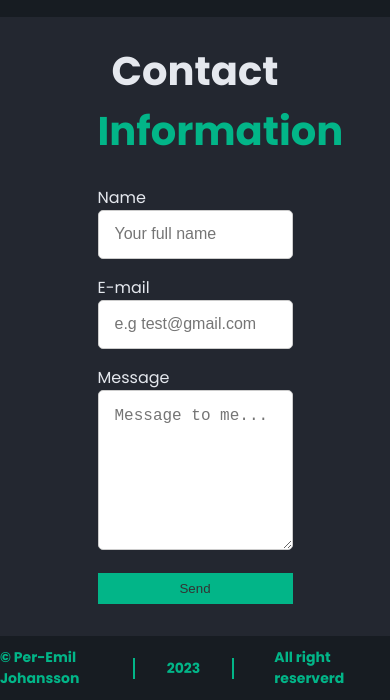
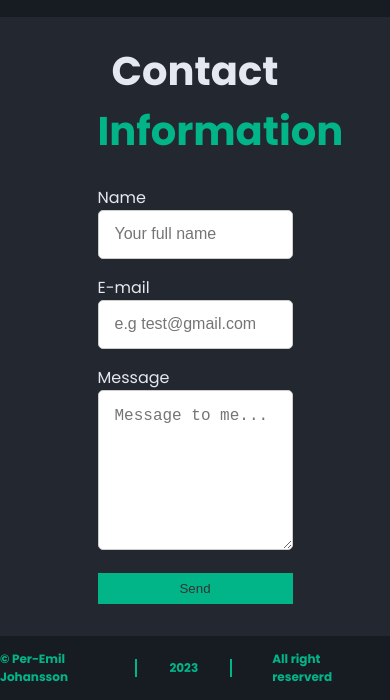
Before and after one commit to chimikoo/chimikoo.github.io, a plain HTML site: page index.html in a window 390 px wide. Shown: the part 4301-5001 px from the top of the page. Drawn offline with Linux system fonts and the light colour scheme.

Commit message:
footer size

```diff
--- a/assets/css/style.css
+++ b/assets/css/style.css
@@ -9,7 +9,7 @@
   --border-color: #8b8b8b;
   --mobile-font-size-h: 24px;
   --mobile-font-size-p: 18px;
-  --mobile-font-size-f: 14px;
+  --mobile-font-size-f: 12px;
   --pad-font-size-h: 24px;
   --pad-font-size-p: 20px;
 }
```
